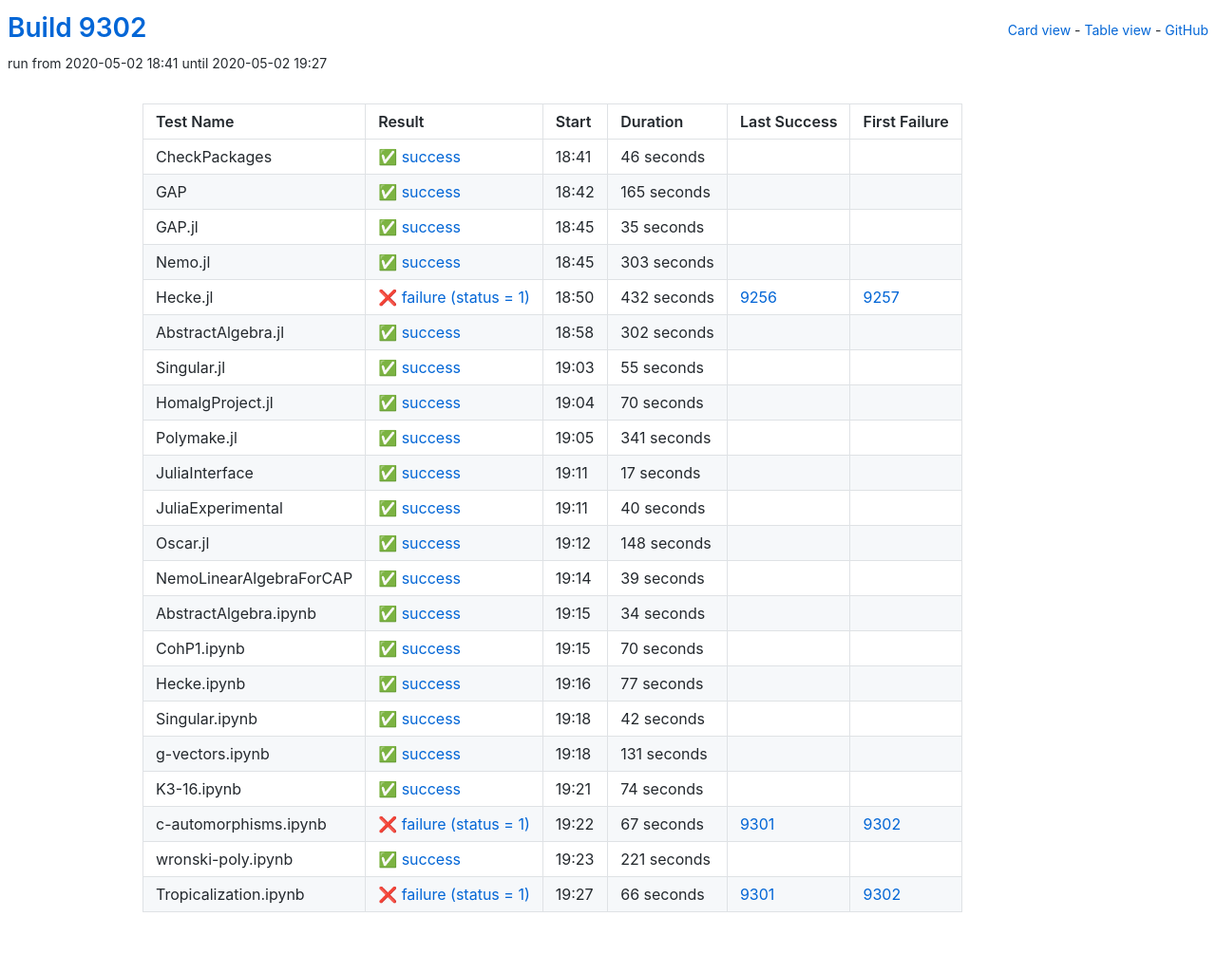
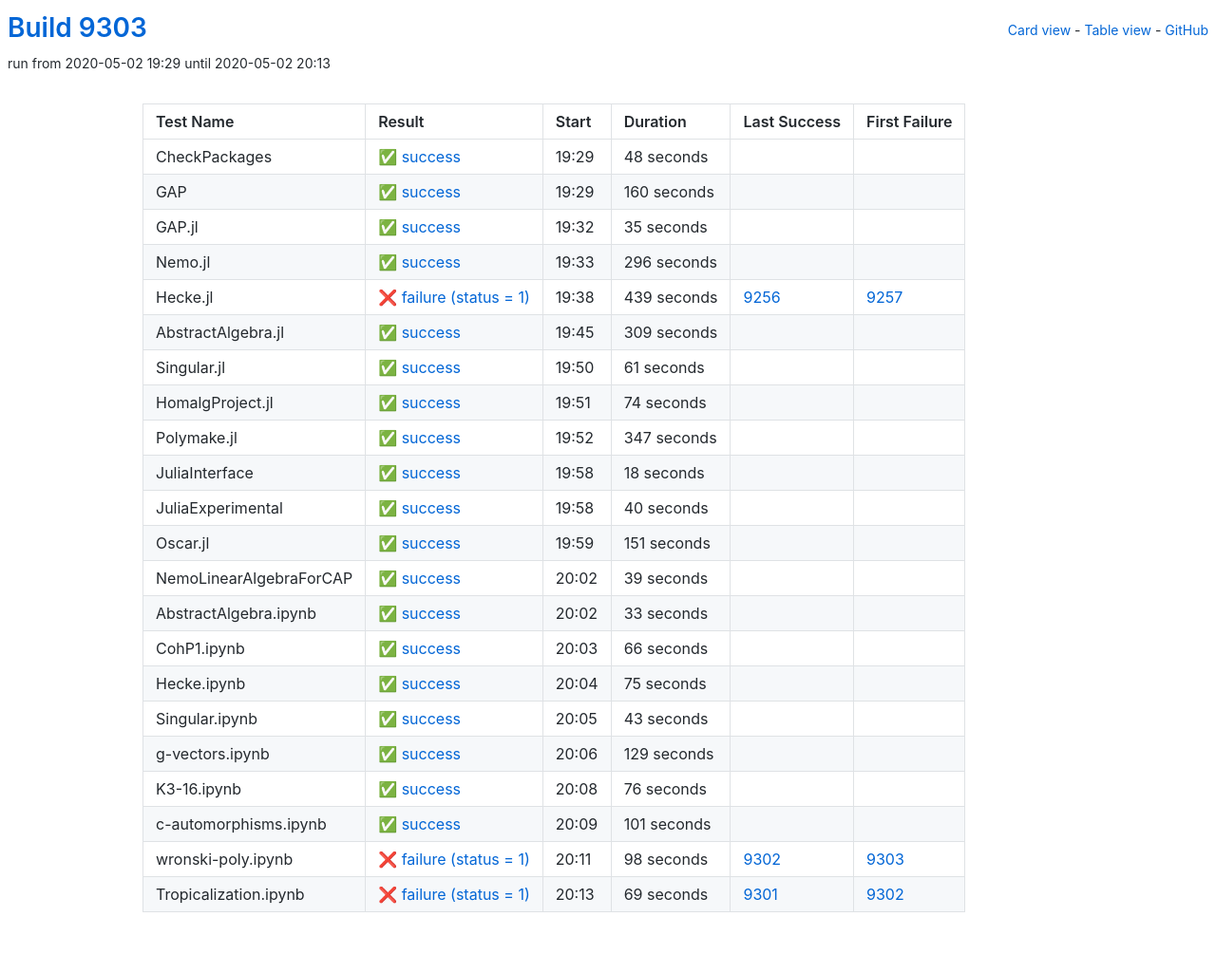
Before and after one commit to oscar-system/oscar-ci-status, a Jekyll site: the page built from table.html, in a window 1280 px wide. Shown: the whole page at 95% size. Built offline with Jekyll 4.4.1, drawn with Linux system fonts in a browser that asks for light colours.

Commit message:
Build 9303

```diff
--- a/_data/ci.yml
+++ b/_data/ci.yml
@@ -1,27 +1,27 @@
-build: 9302
-build_url: https://oscarci.mathematik.uni-kl.de/job/oscar/9302/
+build: 9303
+build_url: https://oscarci.mathematik.uni-kl.de/job/oscar/9303/
 job: oscar
 tests:
-- duration: 46
+- duration: 48
   exitcode: 0
   first_failure: false
   first_failure_url: null
   last_success: false
   last_success_url: null
-  log: https://oscarci.mathematik.uni-kl.de/job/oscar/9302/artifact/logs/build-9302/CheckPackages.log
+  log: https://oscarci.mathematik.uni-kl.de/job/oscar/9303/artifact/logs/build-9303/CheckPackages.log
   name: CheckPackages
-  start: 2020-05-02 18:41
+  start: 2020-05-02 19:29
   status: success
   success: true
-- duration: 165
+- duration: 160
   exitcode: 0
   first_failure: false
   first_failure_url: null
   last_success: false
   last_success_url: null
-  log: https://oscarci.mathematik.uni-kl.de/job/oscar/9302/artifact/logs/build-9302/GAP.log
+  log: https://oscarci.mathematik.uni-kl.de/job/oscar/9303/artifact/logs/build-9303/GAP.log
   name: GAP
-  start: 2020-05-02 18:42
+  start: 2020-05-02 19:29
   status: success
   success: true
 - duration: 35
@@ -30,86 +30,86 @@ tests:
   first_failure_url: null
   last_success: false
   last_success_url: null
-  log: https://oscarci.mathematik.uni-kl.de/job/oscar/9302/artifact/logs/build-9302/GAP.jl.log
+  log: https://oscarci.mathematik.uni-kl.de/job/oscar/9303/artifact/logs/build-9303/GAP.jl.log
   name: GAP.jl
-  start: 2020-05-02 18:45
+  start: 2020-05-02 19:32
   status: success
   success: true
-- duration: 303
+- duration: 296
   exitcode: 0
   first_failure: false
   first_failure_url: null
   last_success: false
   last_success_url: null
-  log: https://oscarci.mathematik.uni-kl.de/job/oscar/9302/artifact/logs/build-9302/Nemo.jl.log
+  log: https://oscarci.mathematik.uni-kl.de/job/oscar/9303/artifact/logs/build-9303/Nemo.jl.log
   name: Nemo.jl
-  start: 2020-05-02 18:45
+  start: 2020-05-02 19:33
   status: success
   success: true
-- duration: 432
+- duration: 439
   exitcode: 1
   first_failure: 9257
   first_failure_url: https://oscarci.mathematik.uni-kl.de/job/oscar/9257/
   last_success: 9256
   last_success_url: https://oscarci.mathematik.uni-kl.de/job/oscar/9256/
-  log: https://oscarci.mathematik.uni-kl.de/job/oscar/9302/artifact/logs/build-9302/Hecke.jl.log
+  log: https://oscarci.mathematik.uni-kl.de/job/oscar/9303/artifact/logs/build-9303/Hecke.jl.log
   name: Hecke.jl
-  start: 2020-05-02 18:50
+  start: 2020-05-02 19:38
   status: failure
   success: false
-- duration: 302
+- duration: 309
   exitcode: 0
   first_failure: false
   first_failure_url: null
   last_success: false
   last_success_url: null
-  log: https://oscarci.mathematik.uni-kl.de/job/oscar/9302/artifact/logs/build-9302/AbstractAlgebra.jl.log
+  log: https://oscarci.mathematik.uni-kl.de/job/oscar/9303/artifact/logs/build-9303/AbstractAlgebra.jl.log
   name: AbstractAlgebra.jl
-  start: 2020-05-02 18:58
+  start: 2020-05-02 19:45
   status: success
   success: true
-- duration: 55
+- duration: 61
   exitcode: 0
   first_failure: false
   first_failure_url: null
   last_success: false
   last_success_url: null
-  log: https://oscarci.mathematik.uni-kl.de/job/oscar/9302/artifact/logs/build-9302/Singular.jl.log
+  log: https://oscarci.mathematik.uni-kl.de/job/oscar/9303/artifact/logs/build-9303/Singular.jl.log
   name: Singular.jl
-  start: 2020-05-02 19:03
+  start: 2020-05-02 19:50
   status: success
   success: true
-- duration: 70
+- duration: 74
   exitcode: 0
   first_failure: false
   first_failure_url: null
   last_success: false
   last_success_url: null
-  log: https://oscarci.mathematik.uni-kl.de/job/oscar/9302/artifact/logs/build-9302/HomalgProject.jl.log
+  log: https://oscarci.mathematik.uni-kl.de/job/oscar/9303/artifact/logs/build-9303/HomalgProject.jl.log
   name: HomalgProject.jl
-  start: 2020-05-02 19:04
+  start: 2020-05-02 19:51
   status: success
   success: true
-- duration: 341
+- duration: 347
   exitcode: 0
   first_failure: false
   first_failure_url: null
   last_success: false
   last_success_url: null
-  log: https://oscarci.mathematik.uni-kl.de/job/oscar/9302/artifact/logs/build-9302/Polymake.jl.log
+  log: https://oscarci.mathematik.uni-kl.de/job/oscar/9303/artifact/logs/build-9303/Polymake.jl.log
   name: Polymake.jl
-  start: 2020-05-02 19:05
+  start: 2020-05-02 19:52
   status: success
   success: true
-- duration: 17
+- duration: 18
   exitcode: 0
   first_failure: false
   first_failure_url: null
   last_success: false
   last_success_url: null
-  log: https://oscarci.mathematik.uni-kl.de/job/oscar/9302/artifact/logs/build-9302/JuliaInterface.log
+  log: https://oscarci.mathematik.uni-kl.de/job/oscar/9303/artifact/logs/build-9303/JuliaInterface.log
   name: JuliaInterface
-  start: 2020-05-02 19:11
+  start: 2020-05-02 19:58
   status: success
   success: true
 - duration: 40
@@ -118,20 +118,20 @@ tests:
   first_failure_url: null
   last_success: false
   last_success_url: null
-  log: https://oscarci.mathematik.uni-kl.de/job/oscar/9302/artifact/logs/build-9302/JuliaExperimental.log
+  log: https://oscarci.mathematik.uni-kl.de/job/oscar/9303/artifact/logs/build-9303/JuliaExperimental.log
   name: JuliaExperimental
-  start: 2020-05-02 19:11
+  start: 2020-05-02 19:58
   status: success
   success: true
-- duration: 148
+- duration: 151
   exitcode: 0
   first_failure: false
   first_failure_url: null
   last_success: false
   last_success_url: null
-  log: https://oscarci.mathematik.uni-kl.de/job/oscar/9302/artifact/logs/build-9302/Oscar.jl.log
+  log: https://oscarci.mathematik.uni-kl.de/job/oscar/9303/artifact/logs/build-9303/Oscar.jl.log
   name: Oscar.jl
-  start: 2020-05-02 19:12
+  start: 2020-05-02 19:59
   status: success
   success: true
 - duration: 39
@@ -140,107 +140,107 @@ tests:
   first_failure_url: null
   last_success: false
   last_success_url: null
-  log: https://oscarci.mathematik.uni-kl.de/job/oscar/9302/artifact/logs/build-9302/NemoLinearAlgebraForCAP.log
+  log: https://oscarci.mathematik.uni-kl.de/job/oscar/9303/artifact/logs/build-9303/NemoLinearAlgebraForCAP.log
   name: NemoLinearAlgebraForCAP
-  start: 2020-05-02 19:14
+  start: 2020-05-02 20:02
   status: success
   success: true
-- duration: 34
+- duration: 33
   exitcode: 0
   first_failure: false
   first_failure_url: null
   last_success: false
   last_success_url: null
-  log: https://oscarci.mathematik.uni-kl.de/job/oscar/9302/artifact/logs/build-9302/AbstractAlgebra.ipynb.log
+  log: https://oscarci.mathematik.uni-kl.de/job/oscar/9303/artifact/logs/build-9303/AbstractAlgebra.ipynb.log
   name: AbstractAlgebra.ipynb
-  start: 2020-05-02 19:15
+  start: 2020-05-02 20:02
   status: success
   success: true
-- duration: 70
+- duration: 66
   exitcode: 0
   first_failure: false
   first_failure_url: null
   last_success: false
   last_success_url: null
-  log: https://oscarci.mathematik.uni-kl.de/job/oscar/9302/artifact/logs/build-9302/CohP1.ipynb.log
+  log: https://oscarci.mathematik.uni-kl.de/job/oscar/9303/artifact/logs/build-9303/CohP1.ipynb.log
   name: CohP1.ipynb
-  start: 2020-05-02 19:15
+  start: 2020-05-02 20:03
   status: success
   success: true
-- duration: 77
+- duration: 75
   exitcode: 0
   first_failure: false
   first_failure_url: null
   last_success: false
   last_success_url: null
-  log: https://oscarci.mathematik.uni-kl.de/job/oscar/9302/artifact/logs/build-9302/Hecke.ipynb.log
+  log: https://oscarci.mathematik.uni-kl.de/job/oscar/9303/artifact/logs/build-9303/Hecke.ipynb.log
   name: Hecke.ipynb
-  start: 2020-05-02 19:16
+  start: 2020-05-02 20:04
   status: success
   success: true
-- duration: 42
+- duration: 43
   exitcode: 0
   first_failure: false
   first_failure_url: null
   last_success: false
   last_success_url: null
-  log: https://oscarci.mathematik.uni-kl.de/job/oscar/9302/artifact/logs/build-9302/Singular.ipynb.log
+  log: https://oscarci.mathematik.uni-kl.de/job/oscar/9303/artifact/logs/build-9303/Singular.ipynb.log
   name: Singular.ipynb
-  start: 2020-05-02 19:18
+  start: 2020-05-02 20:05
   status: success
   success: true
-- duration: 131
+- duration: 129
   exitcode: 0
   first_failure: false
   first_failure_url: null
   last_success: false
   last_success_url: null
-  log: https://oscarci.mathematik.uni-kl.de/job/oscar/9302/artifact/logs/build-9302/g-vectors.ipynb.log
+  log: https://oscarci.mathematik.uni-kl.de/job/oscar/9303/artifact/logs/build-9303/g-vectors.ipynb.log
   name: g-vectors.ipynb
-  start: 2020-05-02 19:18
+  start: 2020-05-02 20:06
   status: success
   success: true
-- duration: 74
+- duration: 76
   exitcode: 0
   first_failure: false
   first_failure_url: null
   last_success: false
   last_success_url: null
-  log: https://oscarci.mathematik.uni-kl.de/job/oscar/9302/artifact/logs/build-9302/K3-16.ipynb.log
+  log: https://oscarci.mathematik.uni-kl.de/job/oscar/9303/artifact/logs/build-9303/K3-16.ipynb.log
   name: K3-16.ipynb
-  start: 2020-05-02 19:21
+  start: 2020-05-02 20:08
   status: success
   success: true
-- duration: 67
+- duration: 101
+  exitcode: 0
+  first_failure: false
+  first_failure_url: null
+  last_success: false
+  last_success_url: null
+  log: https://oscarci.mathematik.uni-kl.de/job/oscar/9303/artifact/logs/build-9303/c-automorphisms.ipynb.log
+  name: c-automorphisms.ipynb
+  start: 2020-05-02 20:09
+  status: success
+  success: true
+- duration: 98
+  exitcode: 1
+  first_failure: 9303
+  first_failure_url: https://oscarci.mathematik.uni-kl.de/job/oscar/9303/
+  last_success: 9302
+  last_success_url: https://oscarci.mathematik.uni-kl.de/job/oscar/9302/
+  log: https://oscarci.mathematik.uni-kl.de/job/oscar/9303/artifact/logs/build-9303/wronski-poly.ipynb.log
+  name: wronski-poly.ipynb
+  start: 2020-05-02 20:11
+  status: failure
+  success: false
+- duration: 69
   exitcode: 1
   first_failure: 9302
   first_failure_url: https://oscarci.mathematik.uni-kl.de/job/oscar/9302/
   last_success: 9301
   last_success_url: https://oscarci.mathematik.uni-kl.de/job/oscar/9301/
-  log: https://oscarci.mathematik.uni-kl.de/job/oscar/9302/artifact/logs/build-9302/c-automorphisms.ipynb.log
-  name: c-automorphisms.ipynb
-  start: 2020-05-02 19:22
+  log: https://oscarci.mathematik.uni-kl.de/job/oscar/9303/artifact/logs/build-9303/Tropicalization.ipynb.log
+  name: Tropicalization.ipynb
+  start: 2020-05-02 20:13
   status: failure
   success: false
-- duration: 221
-  exitcode: 0
-  first_failure: false
-  first_failure_url: null
-  last_success: false
-  last_success_url: null
-  log: https://oscarci.mathematik.uni-kl.de/job/oscar/9302/artifact/logs/build-9302/wronski-poly.ipynb.log
-  name: wronski-poly.ipynb
-  start: 2020-05-02 19:23
-  status: success
-  success: true
-- duration: 66
-  exitcode: 1
-  first_failure: 9302
-  first_failure_url: https://oscarci.mathematik.uni-kl.de/job/oscar/9302/
-  last_success: 9301
-  last_success_url: https://oscarci.mathematik.uni-kl.de/job/oscar/9301/
-  log: https://oscarci.mathematik.uni-kl.de/job/oscar/9302/artifact/logs/build-9302/Tropicalization.ipynb.log
-  name: Tropicalization.ipynb
-  start: 2020-05-02 19:27
-  status: failure
-  success: false
```
Also changed, not shown: README.md.
